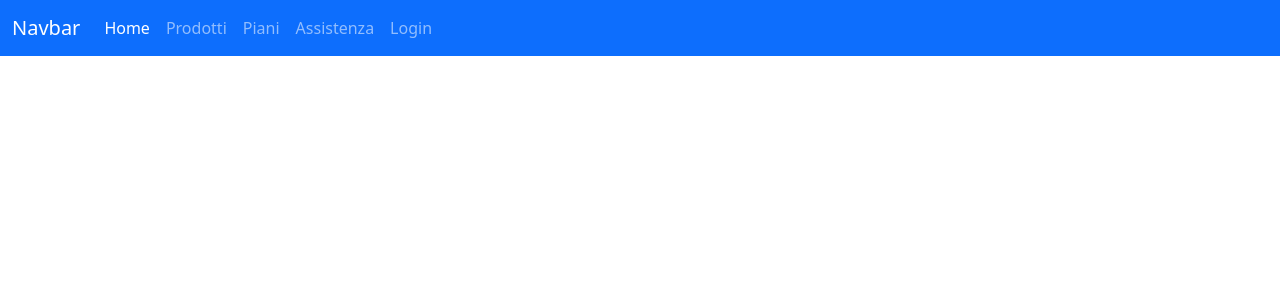
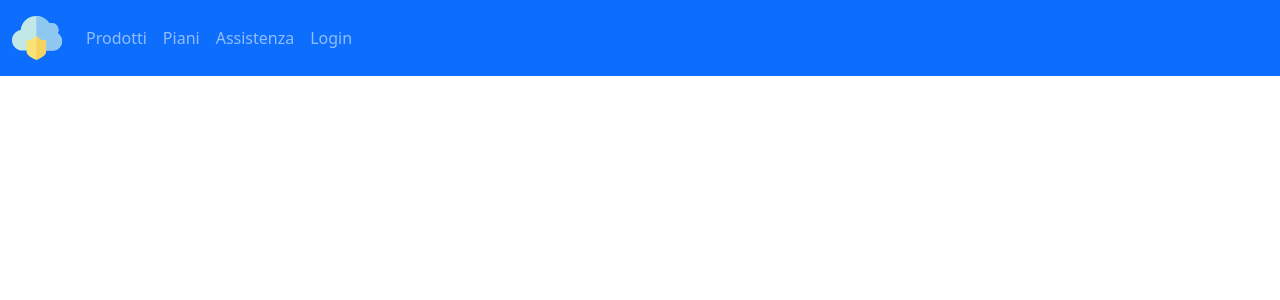
Before and after one commit to francescopalizzi2/testHosting, an Angular app: page / in a window 1280 px wide. Shown: the top 300 px of the page. Built offline with nearby package versions, Linux system fonts and the light colour scheme.

Commit message:
aggiunto logo a navbar

```diff
--- a/src/app/app.component.html
+++ b/src/app/app.component.html
@@ -1,14 +1,12 @@
 <nav class="navbar navbar-expand-lg navbar-dark bg-primary">
     <div class="container-fluid">
-      <a class="navbar-brand" href="#">Navbar</a>
+      <a class="navbar-brand" routerLink="home"><img src="assets/icons/cloud-computing-svgrepo-com.svg" height="50px"></a>
       <button class="navbar-toggler" type="button" data-bs-toggle="collapse" data-bs-target="#navbarNav" aria-controls="navbarNav" aria-expanded="false" aria-label="Toggle navigation">
         <span class="navbar-toggler-icon"></span>
       </button>
       <div class="collapse navbar-collapse" id="navbarNav">
         <ul class="navbar-nav">
-          <li class="nav-item">
-            <a class="nav-link active" aria-current="page" routerLink="home">Home</a>
-          </li>
+
           <li class="nav-item">
             <a class="nav-link" routerLink="home/prodotti">Prodotti</a>
           </li>
```
Also changed, not shown: src/assets/icons/cloud-computing-svgrepo-com.svg (added).
